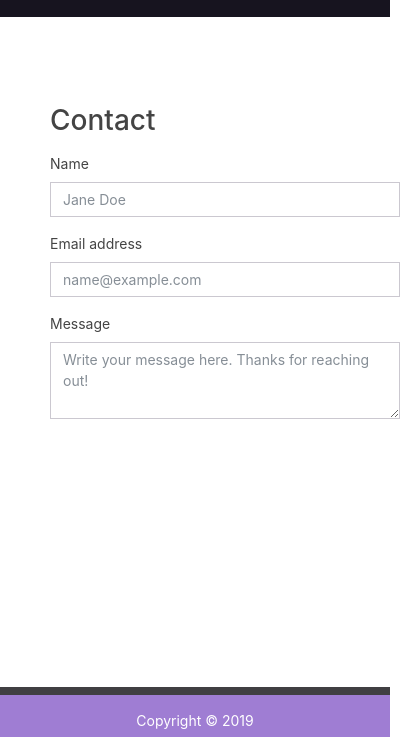
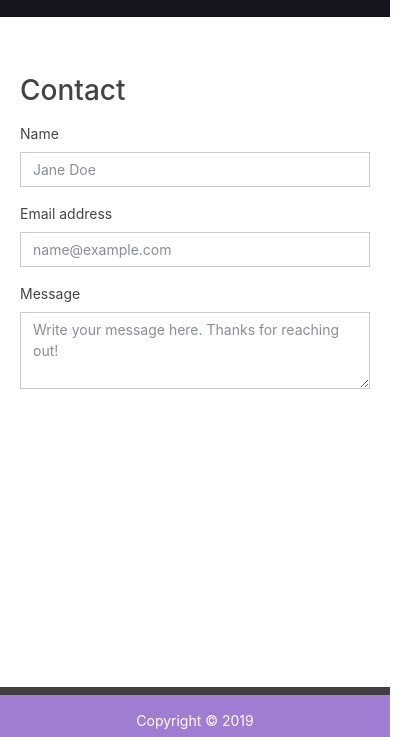
Before and after one commit to magsmagsmags/cosmos, a plain HTML site: page contact.html in a window 390 px wide. Shown: the part 107-844 px from the top of the page, 420 px wide, since content can reach past the window. Drawn offline with nearby package versions, Linux system fonts and the light colour scheme.

Commit message:
FIXED RESPONSIVE ISSUEgit add portfolio.html! On contact and about me tbs -margin adjust

```diff
--- a/assets/css/style.css
+++ b/assets/css/style.css
@@ -70,6 +70,16 @@ footer {
   text-align: center;
 }
 
+.contact {
+height: 100%;
+width: 100%;
+}
+
+.about {
+  height: 100%;
+  width: 100%;
+  }
+
 
 
 @media screen and (max-width: 768px) {
@@ -79,11 +89,17 @@ footer {
     }
 
 /*WHAT TO PUT IN HERE TO MAKE THIS WORK*/
-@media screen and (max-width: 788px) {
+@media screen and (max-width: 480px) {
     /*contact page form*/
-    .form-group {
+    .contact {
+      margin: 0;
+    }
+      /* WHAT TO PUT HERE?*/
 
+    .about {
+      margin: 0;
 
+    }
     }
   }
 
--- a/contact.html
+++ b/contact.html
@@ -60,7 +60,7 @@
 
   <br>
 
-  <div class="container">
+  <div class="container contact">
 
 
     <div class="row">
```
Also changed, not shown: portfolio.html (+0 -2 lines).
